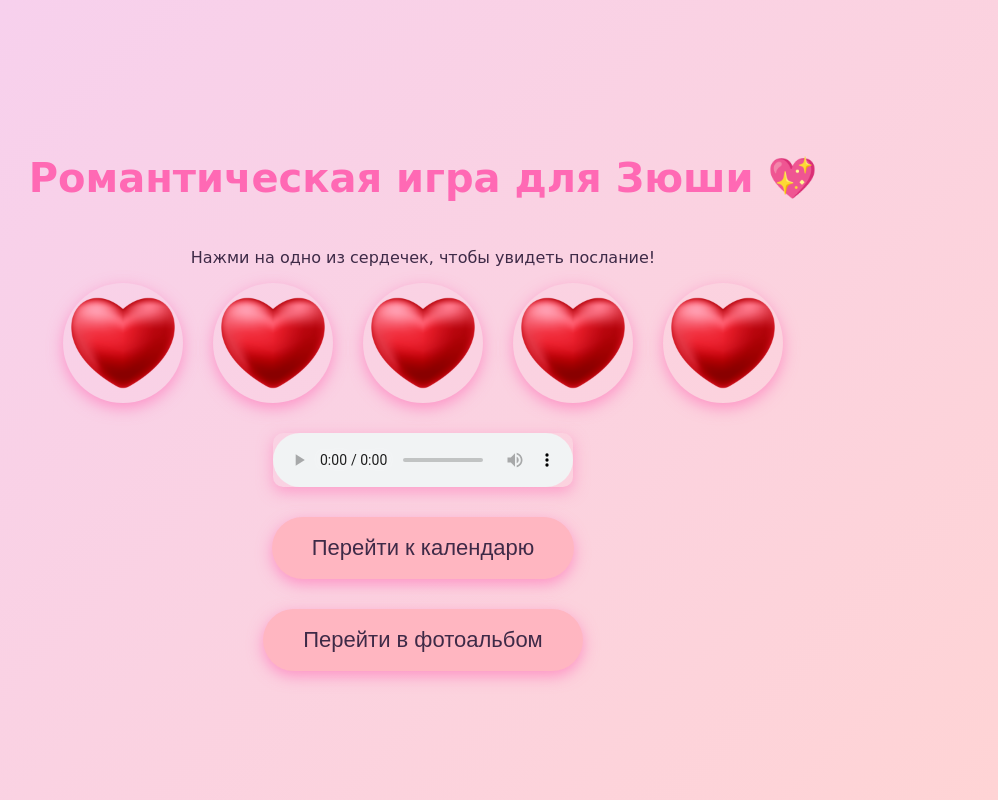
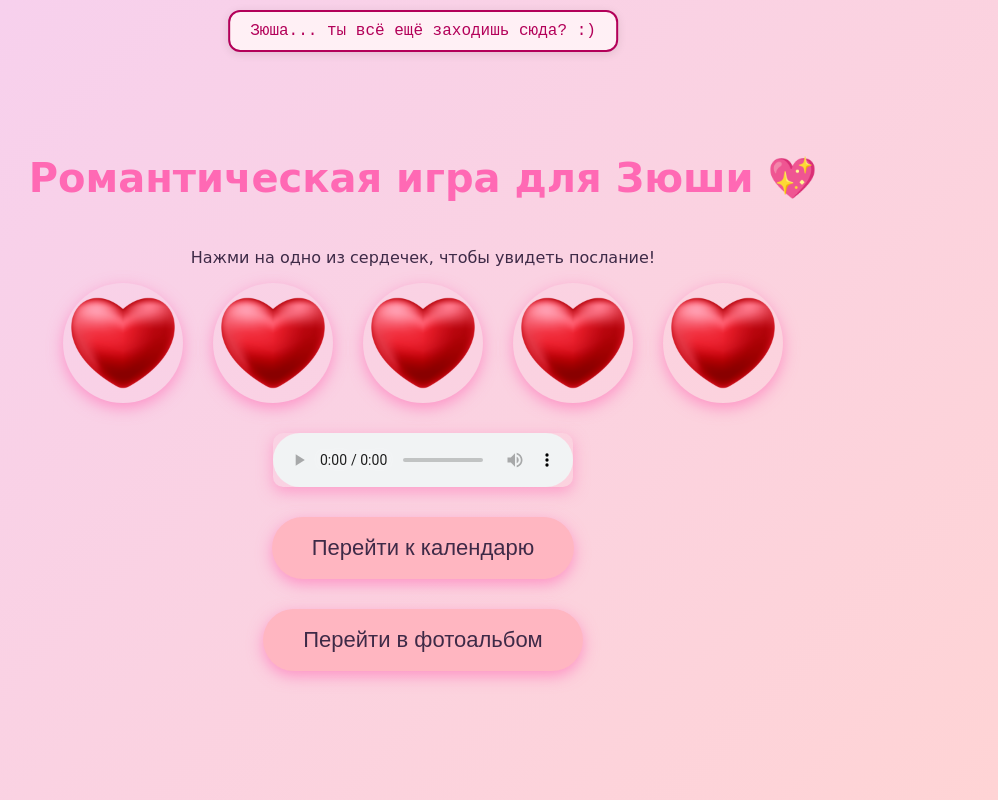
Before and after one commit to chziya69/lovegamez, a plain HTML site: page index.html in a window 1280 px wide. Shown: the whole page, without its empty margins (217-1215 px from the left). Drawn offline with Linux system fonts and the light colour scheme.

Commit message:
broke 05.29.2025 03:13

```diff
--- a/index.html
+++ b/index.html
@@ -177,3 +177,6 @@
 
 </body>
 </html>
+<div style="position:fixed; top:10px; left:50%; transform:translateX(-50%); background-color:#fff0f5; color:#b30059; padding:10px 20px; border:2px solid #b30059; border-radius:12px; font-family:'Courier New', monospace; font-size:16px; box-shadow:0 2px 10px rgba(0,0,0,0.1); z-index:9999;">
+  Зюша... ты всё ещё заходишь сюда? :)
+</div>
```
